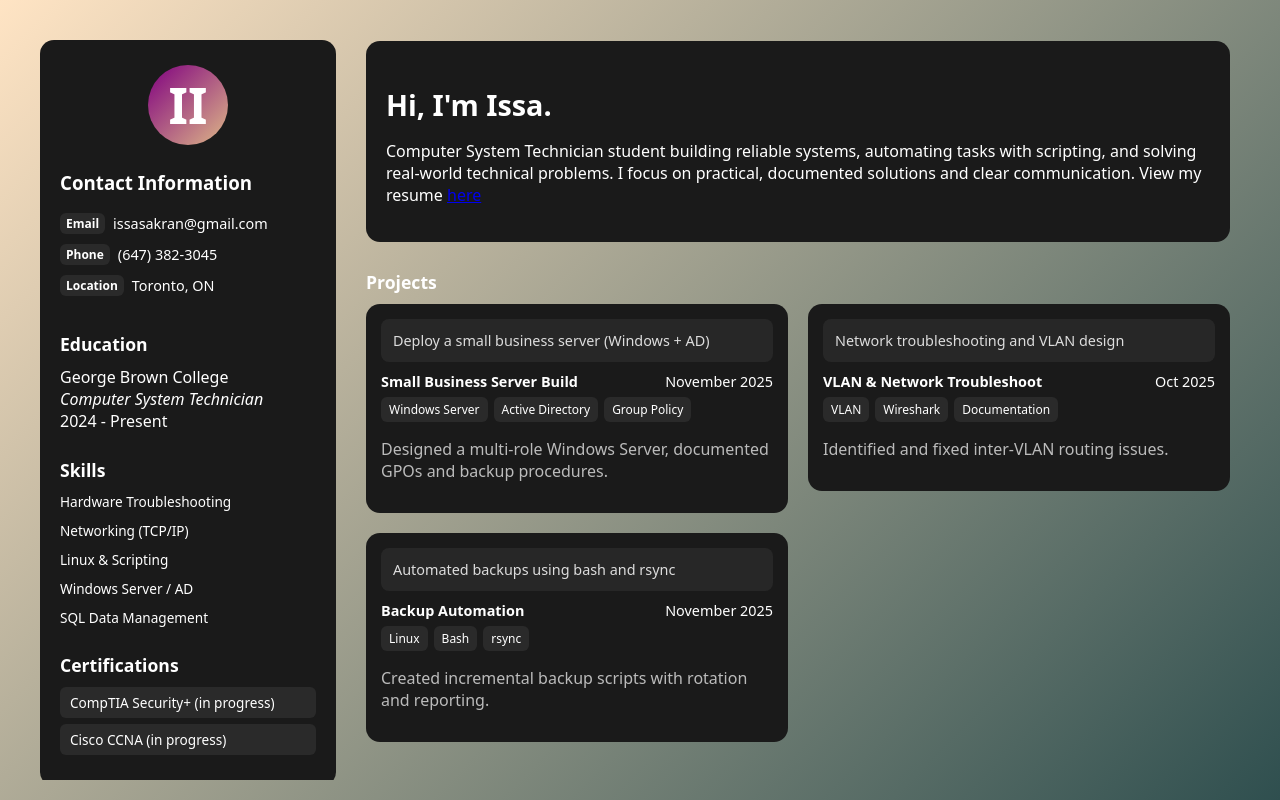
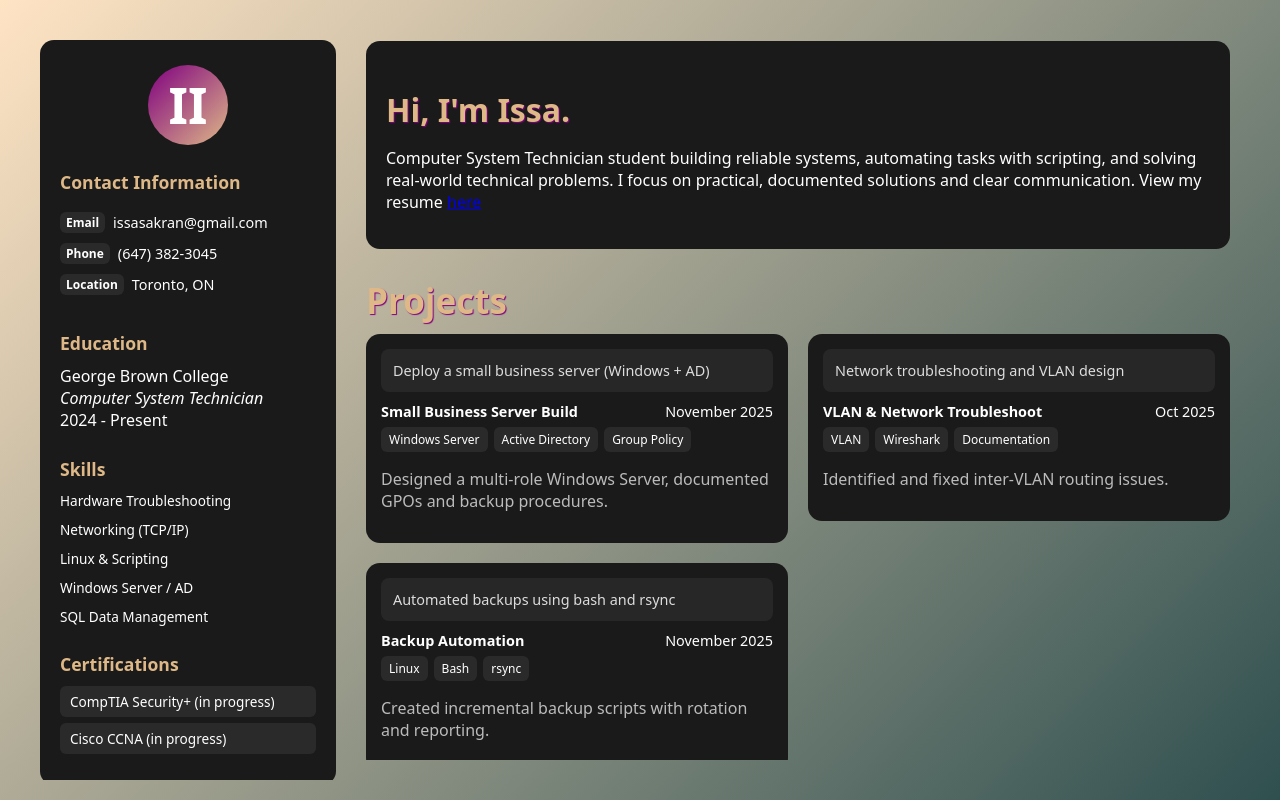
Before and after one commit to IssaCodez/issacodez.github.io, a plain HTML site: page index.html in a window 1280 px wide. Drawn offline with Linux system fonts and the light colour scheme.

Commit message:
Updated html and css files

```diff
--- a/index.html
+++ b/index.html
@@ -11,9 +11,8 @@
   <div class="container" role="main">
     <aside class="sidebar" aria-labelledby="profile-heading">
       <div class="avatar" aria-hidden="true">II</div>
-
       <div class="contact-list" aria-label="Contact information">
-        <h3 id="contact">Contact Information</h3>
+        <h3 id="contact" class="section-title">Contact Information</h3>
         <div class="contact-item"><strong class="chip">Email</strong><span>issasakran@gmail.com</span></div>
         <div class="contact-item"><strong class="chip">Phone</strong><span>(647) 382-3045</span></div>
         <div class="contact-item"><strong class="chip">Location</strong><span>Toronto, ON</span></div>
@@ -61,7 +60,7 @@
         </div>
       </div>
 
-      <div id="projects" class="section-title" style="margin-top:28px">Projects</div>
+      <div id="projects" class="section-title" style="margin-top:28px; color: burlywood; text-shadow: 1px 1px 1px purple; font-size: 35px;">Projects</div>
       <div class="grid">
 
         <div class="card project-card">
--- a/portfolio.css
+++ b/portfolio.css
@@ -92,6 +92,7 @@ html, body {
   margin: 26px 0 10px 0;
   font-size: 1.1rem;
   font-weight: 600;
+  color: burlywood;
 }
 
 .skill { margin-bottom: 10px; }
@@ -129,8 +130,10 @@ html, body {
   margin-top: -9px;
 }
 .hero-left h2 {
-  font-size: 1.8rem;
+  font-size: 2rem;
   margin-bottom: 10px;
+  color: burlywood;
+  text-shadow: 1px 1px 1px purple;
 }
 .muted { opacity: 0.7; }
 
@@ -191,19 +194,19 @@ html, body {
   font-size: 0.75rem;
 }
 
-/* timeline */
+
 .timeline .event {
   display: flex;
   gap: 10px;
   margin-bottom: 14px;
 }
 
-/* footer */
 footer {
   text-align: center;
   padding: 20px 0 0 0;
   opacity: 0.6;
-  font-size: 0.85rem;
+  font-size: 0.95rem;
+  bottom: 0;
 }
 
 
```
